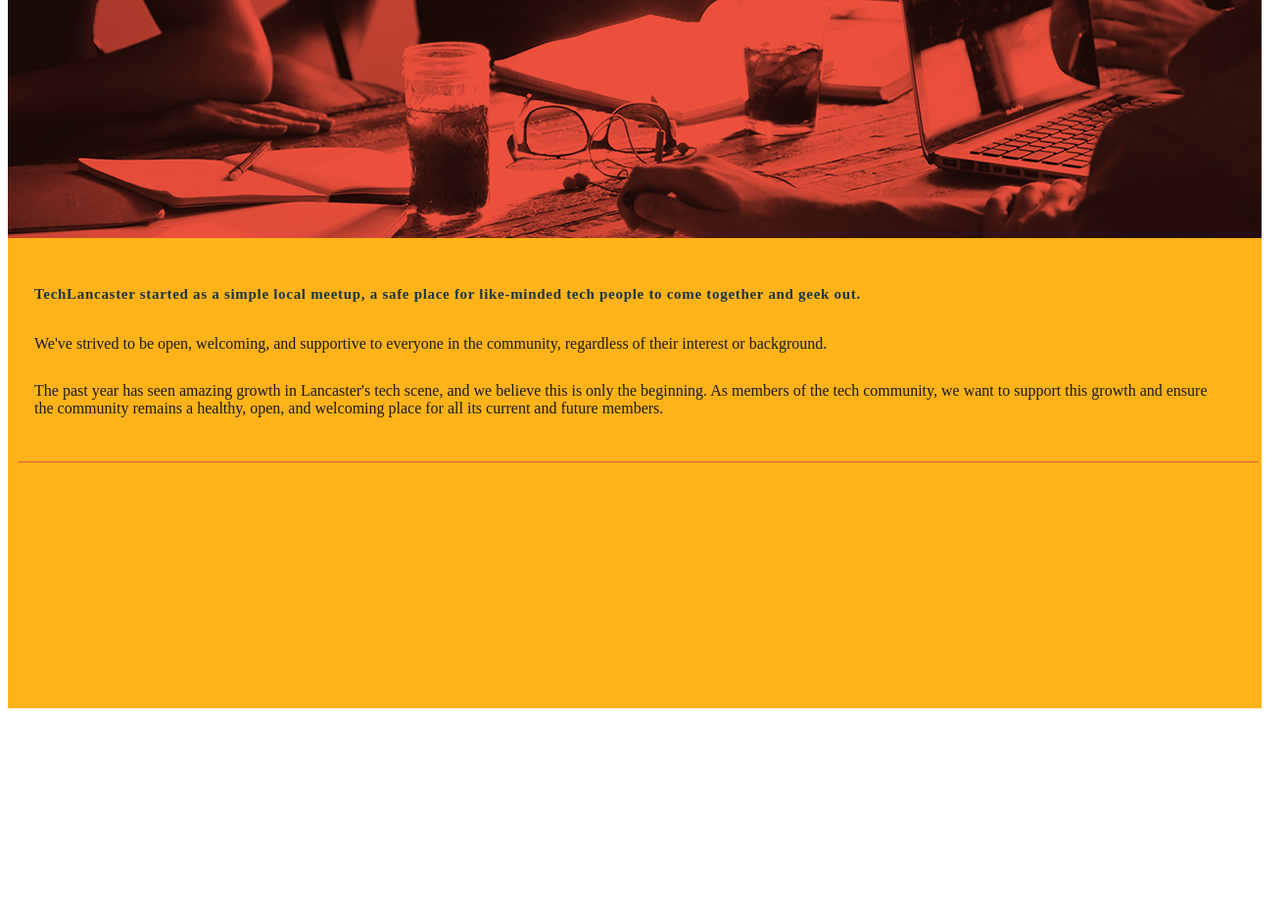
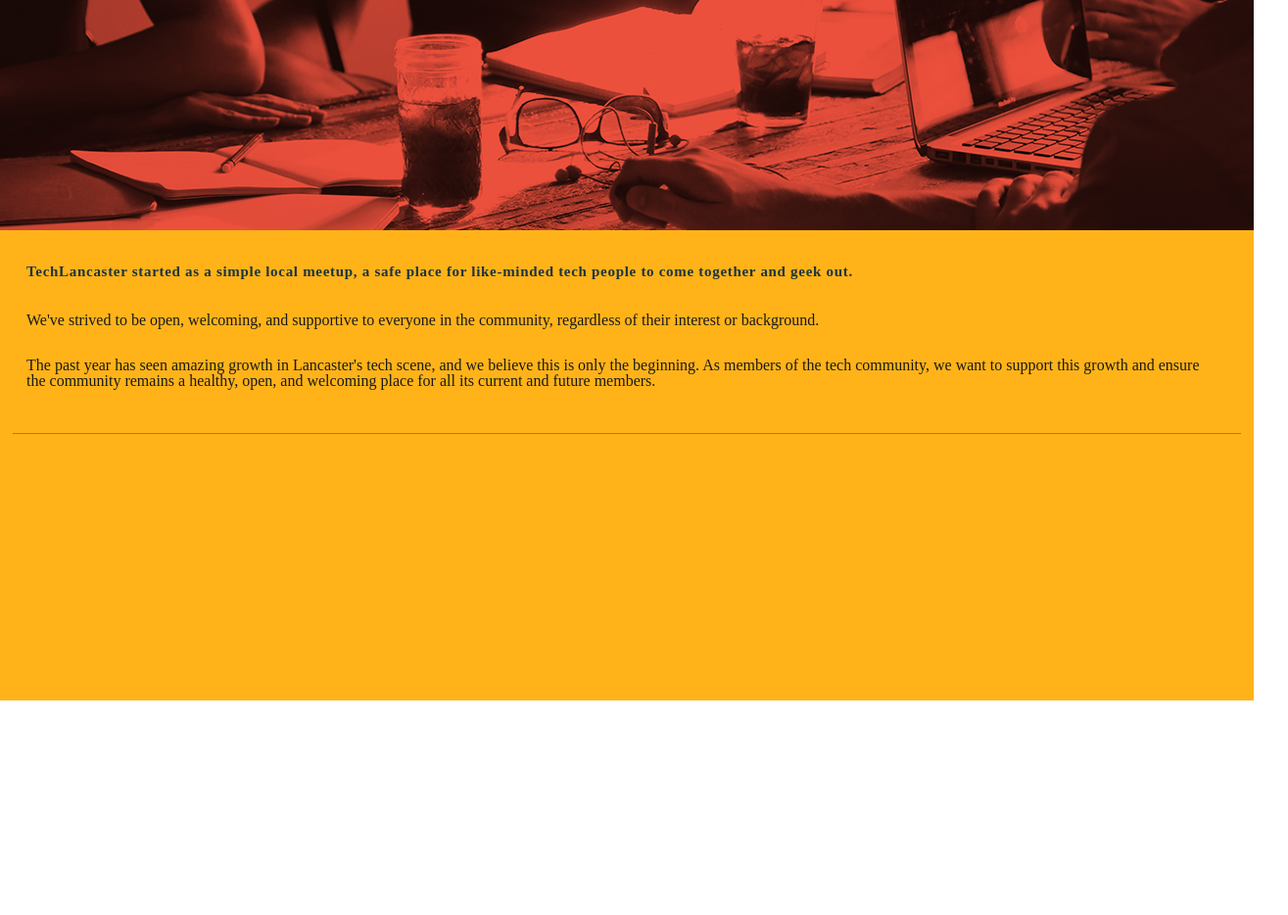
Before and after one commit to daviirose/perezsilva-techcommunity, a plain HTML site: page index.html in a window 1280 px wide. Shown: the part 183-1117 px from the top of the page at 98% size, 1315 px wide, since content can reach past the window. Drawn offline with Linux system fonts and the light colour scheme; a web font is replaced by a local one.

Commit message:
Deleted white space with percentages

```diff
--- a/style/_body.scss
+++ b/style/_body.scss
@@ -29,8 +29,8 @@ body {
   margin: 30px 33px 0px 27px;
 }
 .div1 {
-  width: 99%;
+  width: 98%;
 	height: 1px;
 	background-color: #ee3e28;
-  margin: 45px 8px 45px 10px;
+  margin: 45px 1% 45px 1%;
 }
--- a/style/_header.scss
+++ b/style/_header.scss
@@ -32,7 +32,7 @@ header {
         }
         .header1 {
           color: $white-text;
-          width:100%;
+          width:65%;
         	height: 153px;
         	font-family: $font-stack;
         	font-size:35px;
--- /dev/null
+++ b/style/_reset.scss
@@ -0,0 +1,48 @@
+/* http://meyerweb.com/eric/tools/css/reset/
+   v2.0 | 20110126
+   License: none (public domain)
+*/
+
+html, body, div, span, applet, object, iframe,
+h1, h2, h3, h4, h5, h6, p, blockquote, pre,
+a, abbr, acronym, address, big, cite, code,
+del, dfn, em, img, ins, kbd, q, s, samp,
+small, strike, strong, sub, sup, tt, var,
+b, u, i, center,
+dl, dt, dd, ol, ul, li,
+fieldset, form, label, legend,
+table, caption, tbody, tfoot, thead, tr, th, td,
+article, aside, canvas, details, embed,
+figure, figcaption, footer, header, hgroup,
+menu, nav, output, ruby, section, summary,
+time, mark, audio, video {
+	margin: 0;
+	padding: 0;
+	border: 0;
+	font-size: 100%;
+	font: inherit;
+	vertical-align: baseline;
+}
+/* HTML5 display-role reset for older browsers */
+article, aside, details, figcaption, figure,
+footer, header, hgroup, menu, nav, section {
+	display: block;
+}
+body {
+	line-height: 1;
+}
+ol, ul {
+	list-style: none;
+}
+blockquote, q {
+	quotes: none;
+}
+blockquote:before, blockquote:after,
+q:before, q:after {
+	content: '';
+	content: none;
+}
+table {
+	border-collapse: collapse;
+	border-spacing: 0;
+}
--- a/style/style.scss
+++ b/style/style.scss
@@ -1,3 +1,4 @@
 @import "base";
+@import "reset";
 @import "header";
 @import "body";
```
Also changed, not shown: style/style.css, 1 other file.
